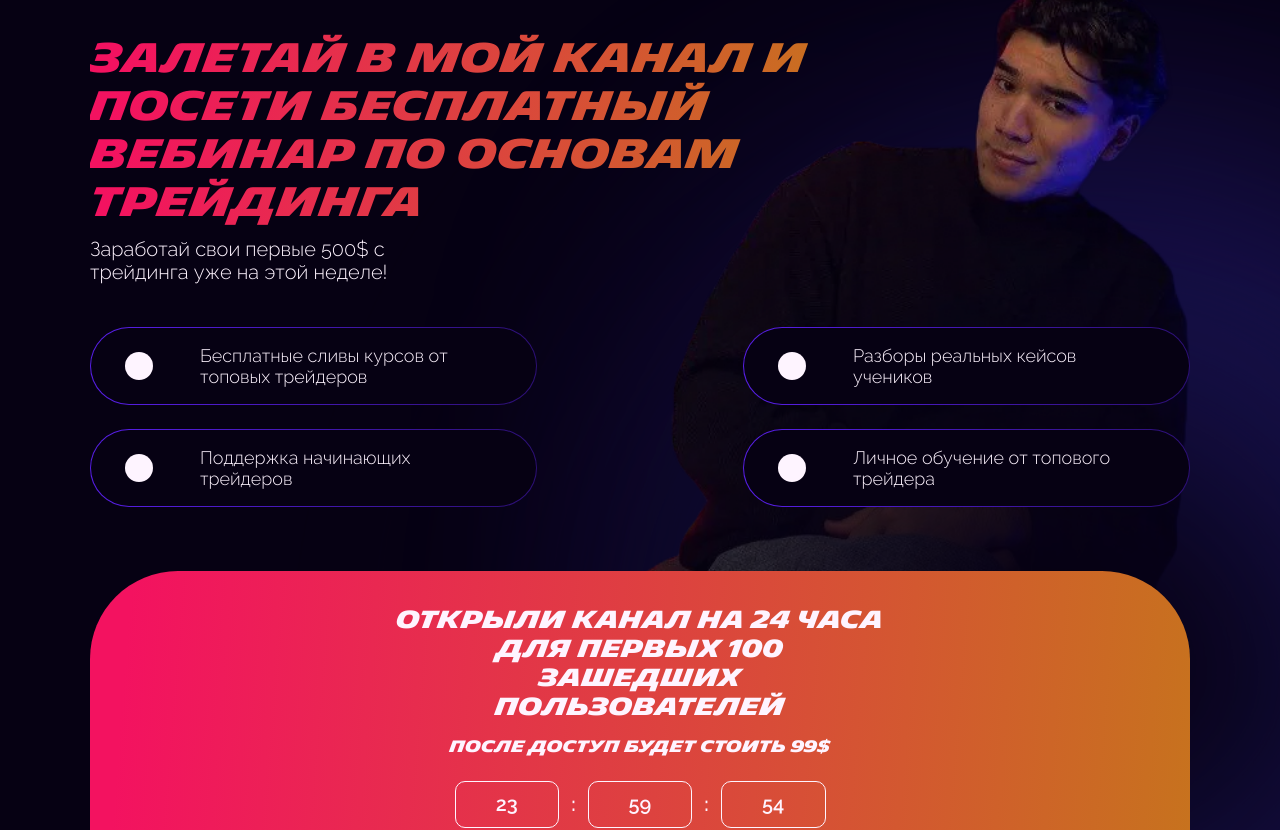
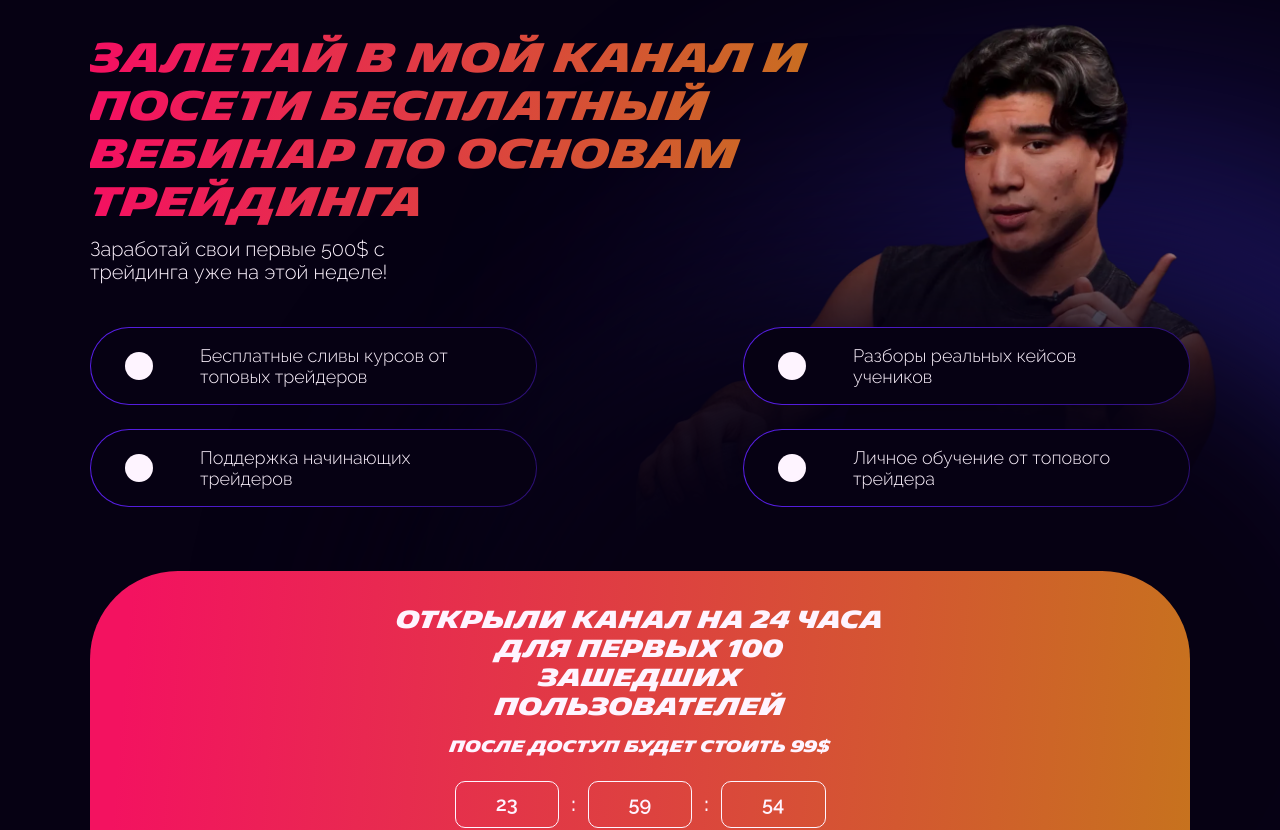
Before and after one commit to cyanidium-dev/crypto-landing, a Next.js app: page / in a window 1280 px wide. Shown: the part 6356-7186 px from the top of the page. Built offline with nearby package versions, Linux system fonts and the light colour scheme.

Commit message:
added cta webinar backgrounds

```diff
--- a/src/components/homePage/ctaWebinar/CtaWebinar.tsx
+++ b/src/components/homePage/ctaWebinar/CtaWebinar.tsx
@@ -15,7 +15,7 @@ export default function CtaWebinar() {
       >
         залетай в мой канал и посети бесплатный вебинар по основам трейдинга
       </h2>
-      <p className="w-[247px] tabxl:w-[338px] mb-[205px] tabxl:mb-[42px] text-14light tabxl:text-20light">
+      <p className="w-[207px] tabxl:w-[338px] mb-[205px] tabxl:mb-[42px] text-14light tabxl:text-20light">
         Заработай свои первые 500$ с трейдинга уже на этой неделе!
       </p>
       <CtaWebinarImages />
--- a/src/components/homePage/ctaWebinar/CtaWebinarImages.tsx
+++ b/src/components/homePage/ctaWebinar/CtaWebinarImages.tsx
@@ -7,10 +7,10 @@ export default function CtaWebinarImages() {
       <Image
         src="/images/contentImages/ctaWebinarMan.webp"
         alt="man"
-        width={640}
-        height={640}
-        className="absolute -z-20 top-9 sm:top-0 tabxl:-top-[162px] -right-[65px] tabxl:-right-[178px] laptop:-right-[calc(-50%+550px+205px)] w-[659px] tabxl:w-[821px] h-[659px] tabxl:h-[821px]
-    object-cover overflow-visible"
+        width={1342}
+        height={1671}
+        className="absolute -z-20 top-10 mobxl:top-[-60px] laptop:-top-[162px] -right-4 tabxl:-right-[28px] laptop:-right-[calc(-50%+550px+105px)]
+        h-[659px] laptop:h-[821px] w-auto object-cover overflow-visible"
       />
       <Image
         src="/images/backgrounds/oneRowDollarsDesk.webp"
@@ -24,8 +24,8 @@ export default function CtaWebinarImages() {
        rounded-full bg-purple blur-[150px]"
       ></div>
       <div
-        className="absolute -z-10 top-[314px] tabxl:top-[246px] right-[-192px] w-[815px]
-        h-[942px] rotate-[103deg] rounded-full bg-black blur-[69px] tabxl:blur-[150px]"
+        className="absolute -z-10 top-[314px] tabxl:top-[246px] laptop:top-[310px] right-[-192px] laptop:right-[calc(50%-870px)] desk:right-[calc(50%-920px)] w-[815px] laptop:w-[1124px]
+        h-[942px] rotate-[103deg] laptop:rotate-0 rounded-full bg-black blur-[69px] tabxl:blur-[90px]"
       ></div>
     </>
   );
```
Also changed, not shown: public/images/contentImages/ctaWebinarMan.webp.
